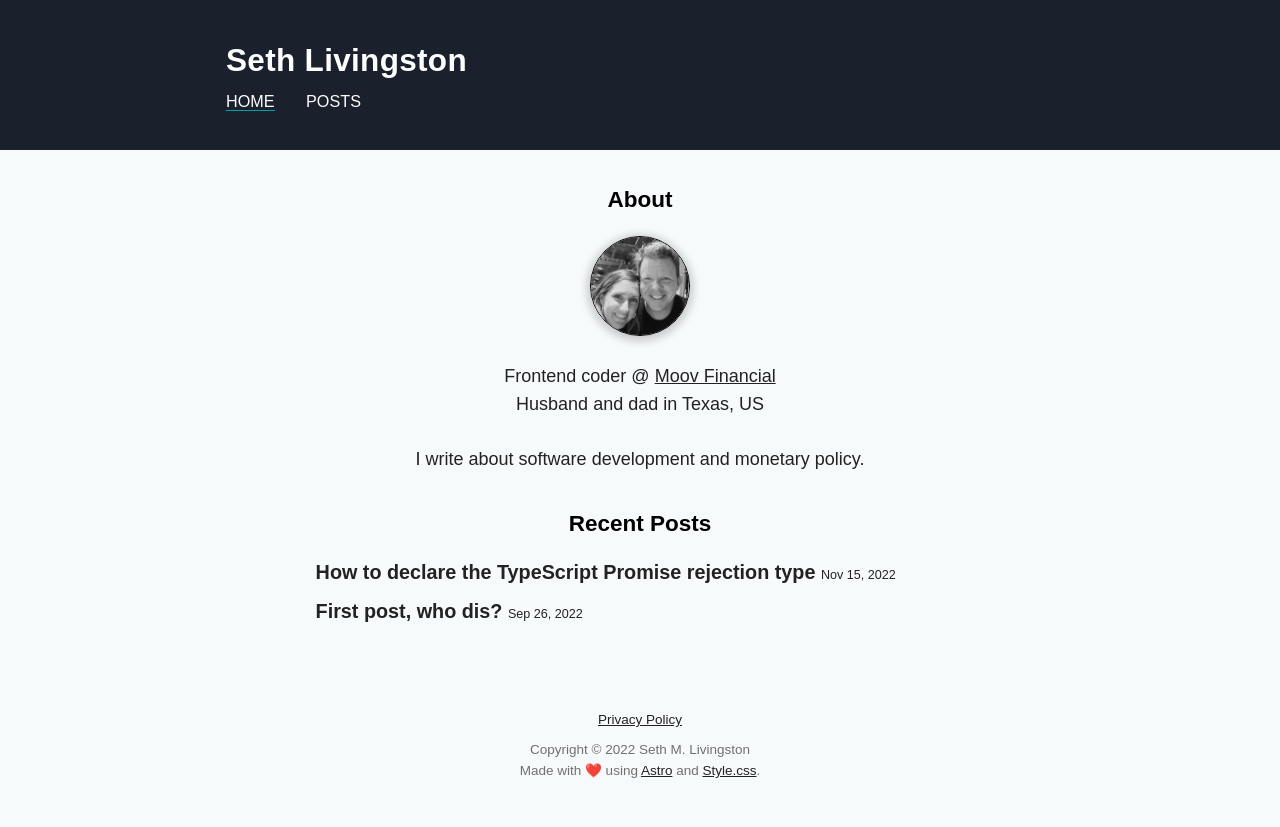
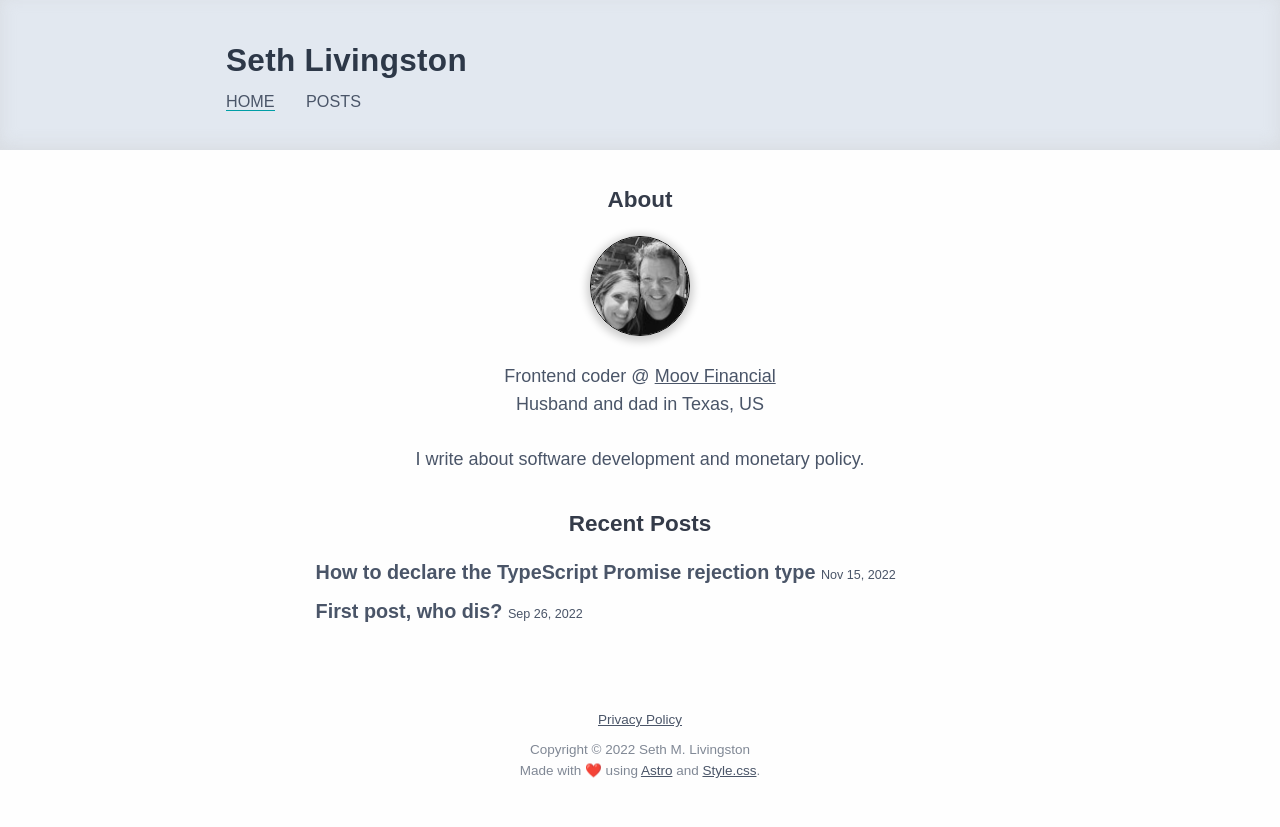
Before and after one commit to sethlivingston/sethlivingston.dev, an Astro site: page / in a window 1280 px wide. Built offline with nearby package versions, Linux system fonts and the light colour scheme; Astro itself is replaced by a stand-in of ours; a web font is replaced by a local one.

Commit message:
Light mode

```diff
--- a/src/styles/custom.css
+++ b/src/styles/custom.css
@@ -8,20 +8,17 @@
 } */
 
 :root {
-  --color-header-text: #fdfdfd;
-  --color-header-bg: #1a202c;
-  --color-accent1: #52616b;
-  --color-accent2: #c9d6df;
-  --color-accent3: #f0f5f9;
-  --color-background: #f7fafb;
-  --color-text-loud: black;
-  --color-text-normal: #222;
-  --color-text-quiet: #707070;
+  --color-header-text: #2d3848;
+  --color-header-bg: #e2e8f0;
+  --color-background: #fefefe;
+  --color-text-loud: #343b49; /* 30% --color-text-normal */
+  --color-text-normal: #4a5568;
+  --color-text-quiet: #808895;
   --color-text-hyperlink: #009ea6;
   --color-text-hyperlink-hover: white;
   --color-text-hyperlink-hover-bg: var(--color-text-hyperlink);
   --color-text-blockquote: var(--color-text-loud);
-  --color-text-code-bg: #f0f5f9;
+  --color-text-code-bg: #e5e5e5; /* 10% --color--background */
   --font-title: adelle-sans, sans-serif;
   --font-title-weight: 700;
   --font-body: adelle-sans, sans-serif;
@@ -39,10 +36,6 @@
     --color-text-loud: #dae0e8; /* 30% --color-text-normal */
     --color-text-normal: #cad3de;
     --color-text-quiet: #a2a9b2;
-    --color-text-hyperlink: #009ea6;
-    --color-text-hyperlink-hover: white;
-    --color-text-hyperlink-hover-bg: var(--color-text-hyperlink);
-    --color-text-blockquote: var(--color-text-loud);
     --color-text-code-bg: #242d3a; /* 10% --color--background */
   }
 }
@@ -71,6 +64,7 @@ nav {
 
 .headerContainer {
   background-color: var(--color-header-bg);
+  box-shadow: 0 -4px 15px 1px rgba(196, 196, 196, 0.3) inset;
   padding-top: 2rem;
   padding-bottom: 1rem;
 }
@@ -114,7 +108,6 @@ nav ul li {
 nav ul a:link,
 nav ul a:visited {
   text-decoration: none;
-  color: var(--color-header-text);
 }
 nav ul a:hover,
 nav ul a:active {
```
